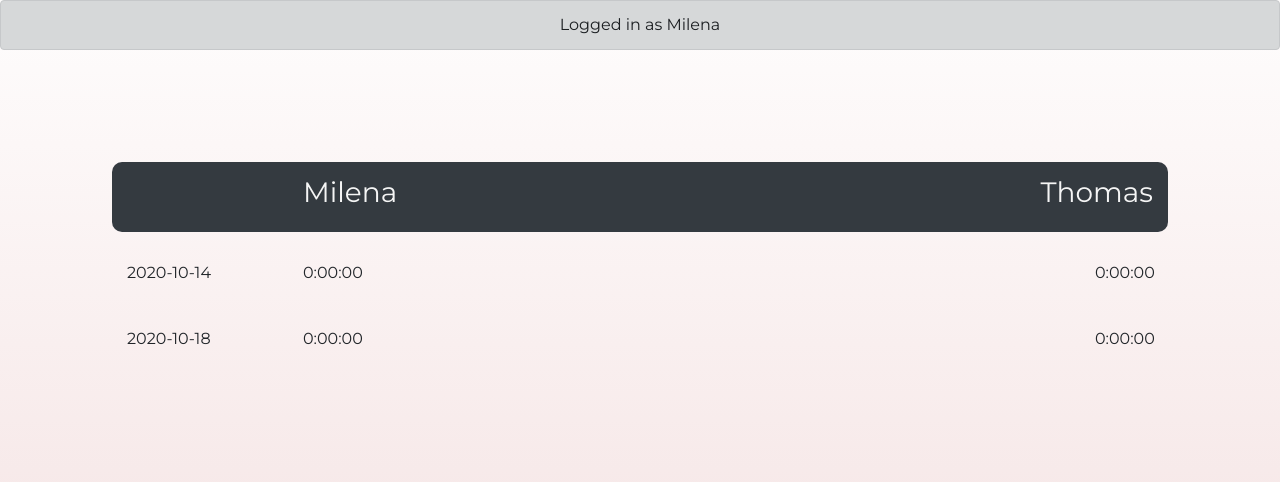
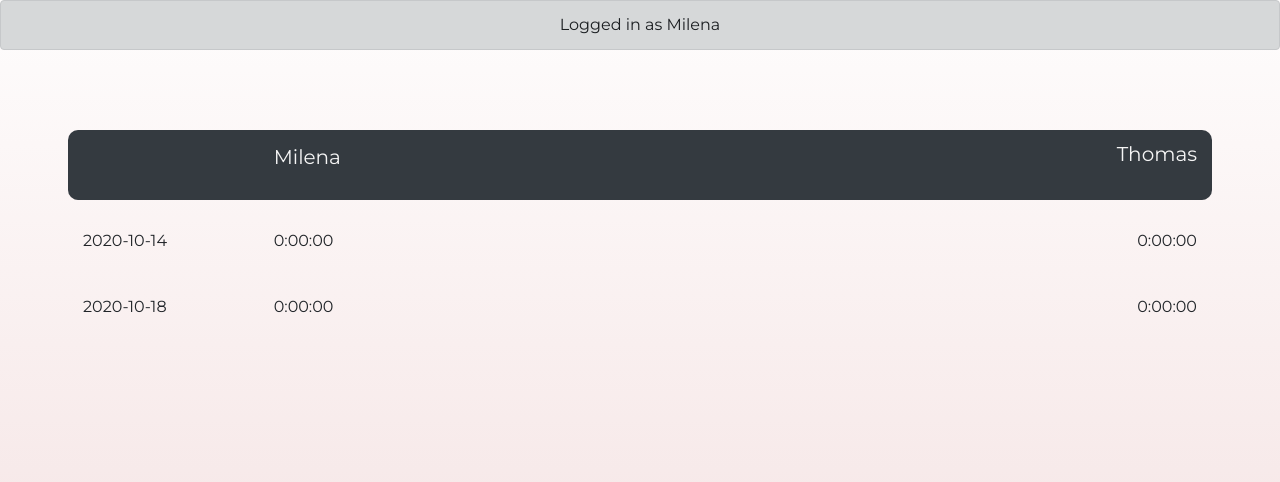
Before and after one commit to milenakowalska/learning_marathon, a Django app: page /statistics in a window 1280 px wide. Shown: the part 56-538 px from the top of the page. Run offline with Django 3.2, Linux system fonts and the light colour scheme; a user stored in the database is signed in; data comes from the database, SQL or seed files in the repository; both versions use the stored data as it was after the commit; data that the repository does not hold is empty; some libraries are stand-ins or nearby versions.

Commit message:
First commit on branch for non Udemy learning

```diff
--- a/learning_marathon/templates/learning_marathon/layout.html
+++ b/learning_marathon/templates/learning_marathon/layout.html
@@ -34,6 +34,14 @@
             color: whitesmoke;
             border-radius: 10px;
         }
+        #name {
+            font-size: 20px;
+        }
+
+        @media only screen and (max-width: 800px){
+            #name {
+                font-size: 20px;
+            }
     </style>
 
 </head>
--- a/learning_marathon/templates/learning_marathon/statistics.html
+++ b/learning_marathon/templates/learning_marathon/statistics.html
@@ -1,38 +1,38 @@
 {% extends 'learning_marathon/layout.html' %}
 {% load static %}
 {% block body %}
-<div class='p-5 m-5'>
-    <div class='row align-content-center m-3 bg-dark' style='color:whitesmoke;border-radius:10px;height:70px'>
-        <div class='col-2'>
+<div class='p-md-5 m-1'>
+    <div class='row align-content-center m-3 bg-dark' style='color:whitesmoke;border-radius:10px;min-height:70px'>
+        <div class='col-md-2'>
         </div>
-        <div class='col-5'>
-            <h3>Milena</h3>
+        <div class='col-md-5'>
+            <p id='name'>Milena</p>
         </div>
-        <div class='col-5 text-right display-4'>
-            <h3>Thomas</h3>
+        <div class='col-md-5 text-right display-4'>
+            <p id='name'>Thomas</p>
         </div>
     </div>
 
 
     {% for day in data %}
     <div class='row align-content-center m-3' style='height:50px'>
-        <div class='col-2'>
+        <div class='col-md-2'>
             {{ day.day }}
         </div>
-        <div class='col-1'>
+        <div class='col-md-1'>
             {{ day.user1 }}
         </div>
-        <div class='col-4'>
+        <div class='col-md-4'>
             {% for reward in day.user1_rewards|get_range %}
             <i style='height: 20px;font-size: 20px;' class="fas fa-star"></i>
             {% endfor %}
         </div>
-        <div class='col-4 text-right'>
+        <div class='col-md-4 text-right'>
             {% for reward in day.user2_rewards|get_range %}
             <i style='height: 20px;font-size: 20px;' class="fas fa-star"></i>
             {% endfor %}
         </div>
-        <div class='col-1 text-right'>
+        <div class='col-md-1 text-right'>
             {{ day.user2 }}
         </div>
 
```
Also changed, not shown: db.sqlite3.
